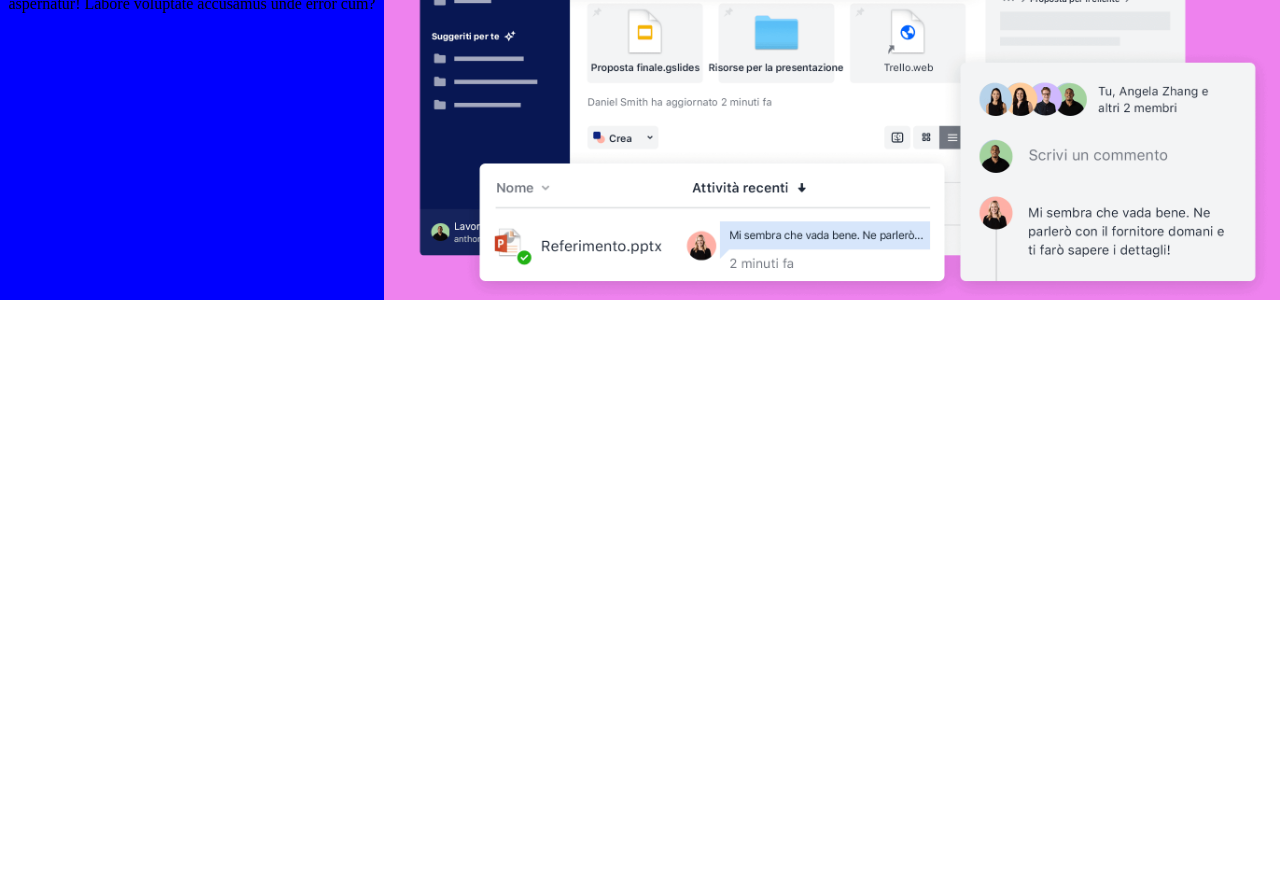
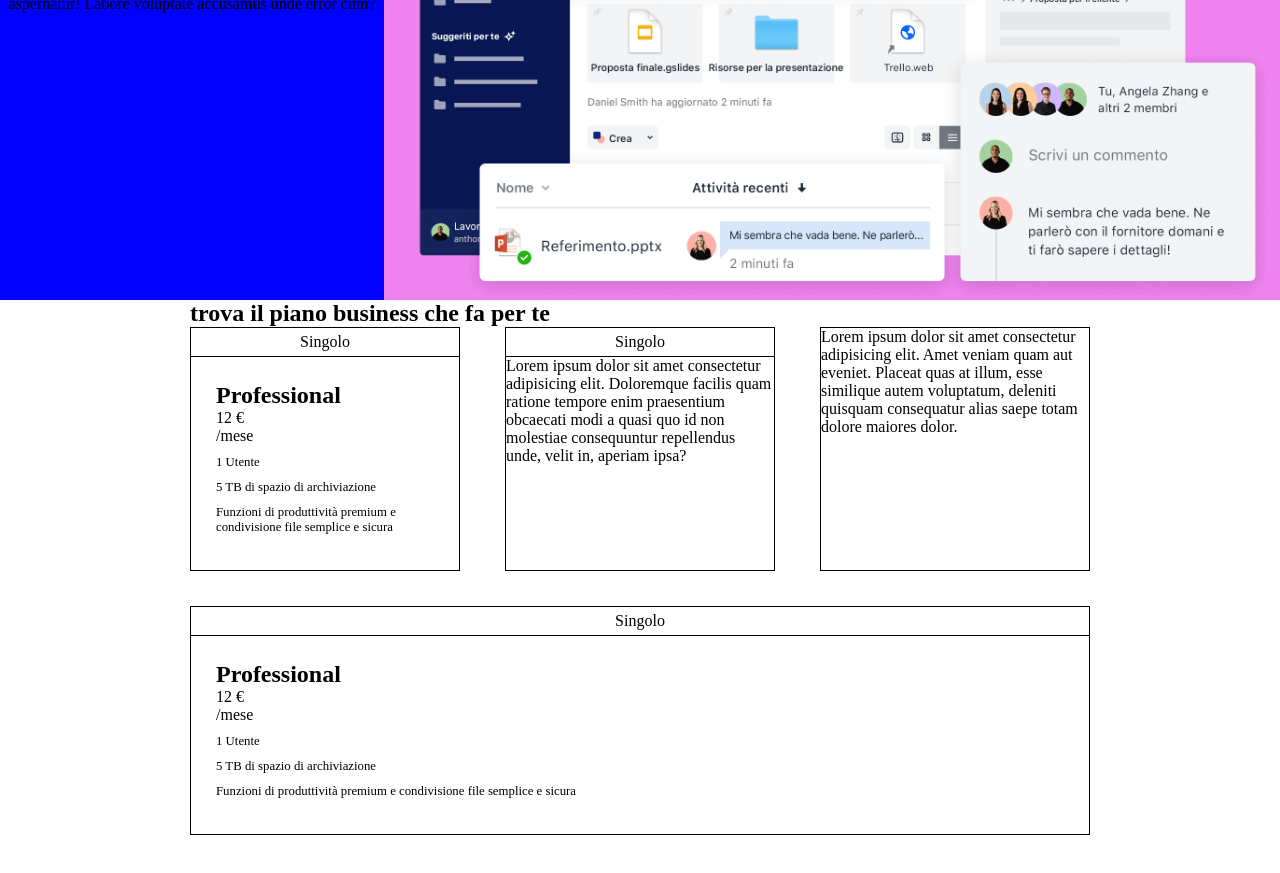
Before and after one commit to qsrdev/htmlcss-dropbox, a plain HTML site: page index.html in a window 1280 px wide. Shown: the part 535-1408 px from the top of the page. Before the commit the page ends 835 px from the top, so only its background shows below. Drawn offline with Linux system fonts and the light colour scheme.

Commit message:
feat: business plan section done

```diff
--- a/css/style.css
+++ b/css/style.css
@@ -1,4 +1,8 @@
 /* RESET  */
+:root {
+  --grey: #808080;
+}
+
 * {
   margin: 0;
   padding: 0;
@@ -8,12 +12,6 @@
 img {
   max-width: 100%;
 }
-
-/* main {
-  max-width: 80%;
-  margin: 0 auto;
-  max-width: 1300px;
-} */
 
 h1 {
   font-size: 90px;
@@ -59,9 +57,7 @@ header {
   align-items: center;
 }
 
-/* COMMON */
-/* LAYOUT */
-
+/* Jumbo */
 .jumbo {
   background-color: aquamarine;
 }
@@ -84,3 +80,61 @@ header {
   width: 70%;
   background-color: violet;
 }
+
+.body-container {
+  display: flex;
+  max-width: 50%;
+  margin: 0 auto;
+  max-width: 900px;
+}
+
+/* COMMON */
+/* LAYOUT */
+.business-section {
+  margin-bottom: 20rem;
+}
+
+.container {
+  display: flex;
+  flex-direction: row;
+  justify-content: space-between;
+}
+
+.title-box {
+  text-align: center;
+  border-bottom: 1px solid black;
+  padding: 5px;
+}
+
+.card {
+  width: 30%;
+  /* debug */
+  border: 1px solid black;
+}
+
+.long-card {
+  width: 100%;
+  margin-top: 35px;
+  /* debug */
+  border: 1px solid black;
+}
+
+.card-body {
+  padding: 25px;
+}
+
+.card-list {
+  /* line-height: 2; */
+  list-style: none;
+  font-size: 0.8rem;
+
+  li {
+    margin: 10px 0;
+  }
+}
+
+/* Utility */
+
+.font-grey {
+  color: var(--grey);
+}
--- a/index.html
+++ b/index.html
@@ -32,6 +32,7 @@
     </header>
     <!-- Header -->
 
+    <!-- begin main -->
     <main>
       <!-- begin jumbo  -->
       <section class="jumbo">
@@ -57,9 +58,65 @@
       </section>
       <!-- end jumbo -->
 
-      <!-- begin business plan section -->
-      <section></section>
-      <!-- end business plan section -->
+      <!-- begin body-container to format text -->
+      <div class="body-container">
+        <!-- begin business plan section -->
+        <section class="business-section">
+          <h2>trova il piano business che fa per te</h2>
+          <div class="container">
+            <div class="card">
+              <div class="title-box">Singolo</div>
+              <div class="card-body">
+                <h2>Professional</h2>
+                <div class="price">12 &euro;</div>
+                <div class="price font-gray">/mese</div>
+
+                <ul class="card-list">
+                  <li>1 Utente</li>
+                  <li>5 TB di spazio di archiviazione</li>
+                  <li>
+                    Funzioni di produttività premium e condivisione file
+                    semplice e sicura
+                  </li>
+                </ul>
+              </div>
+            </div>
+            <div class="card">
+              <div class="title-box">Singolo</div>
+              Lorem ipsum dolor sit amet consectetur adipisicing elit.
+              Doloremque facilis quam ratione tempore enim praesentium obcaecati
+              modi a quasi quo id non molestiae consequuntur repellendus unde,
+              velit in, aperiam ipsa?
+            </div>
+            <div class="card">
+              Lorem ipsum dolor sit amet consectetur adipisicing elit. Amet
+              veniam quam aut eveniet. Placeat quas at illum, esse similique
+              autem voluptatum, deleniti quisquam consequatur alias saepe totam
+              dolore maiores dolor.
+            </div>
+          </div>
+          <div class="long-card">
+            <div class="title-box">Singolo</div>
+            <div class="card-body">
+              <h2>Professional</h2>
+              <div class="price">12 &euro;</div>
+              <div class="price font-gray">/mese</div>
+
+              <ul class="card-list">
+                <li>1 Utente</li>
+                <li>5 TB di spazio di archiviazione</li>
+                <li>
+                  Funzioni di produttività premium e condivisione file semplice
+                  e sicura
+                </li>
+              </ul>
+            </div>
+          </div>
+        </section>
+        <!-- end business plan section -->
+      </div>
+      <!-- end body-container to format text -->
     </main>
+    <!-- end main -->
   </body>
 </html>
```
